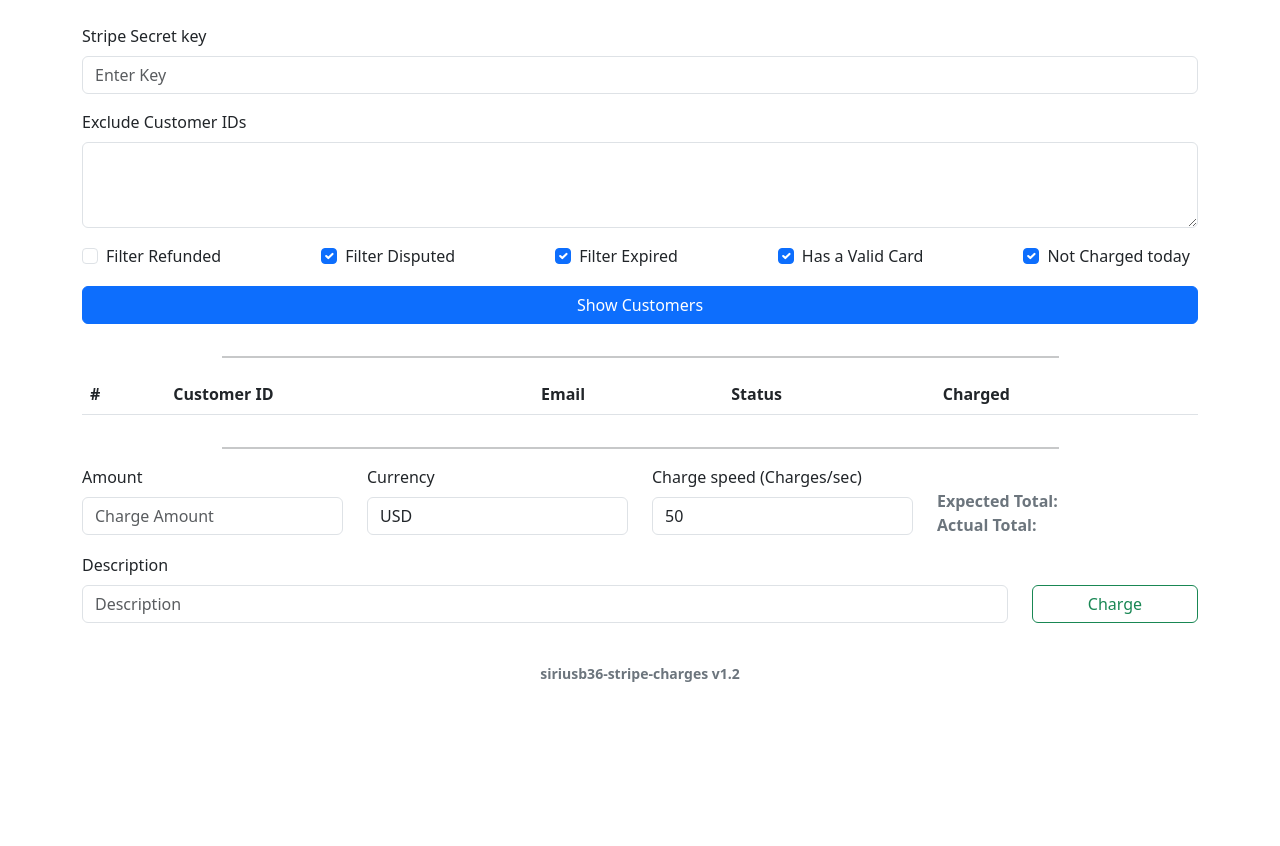
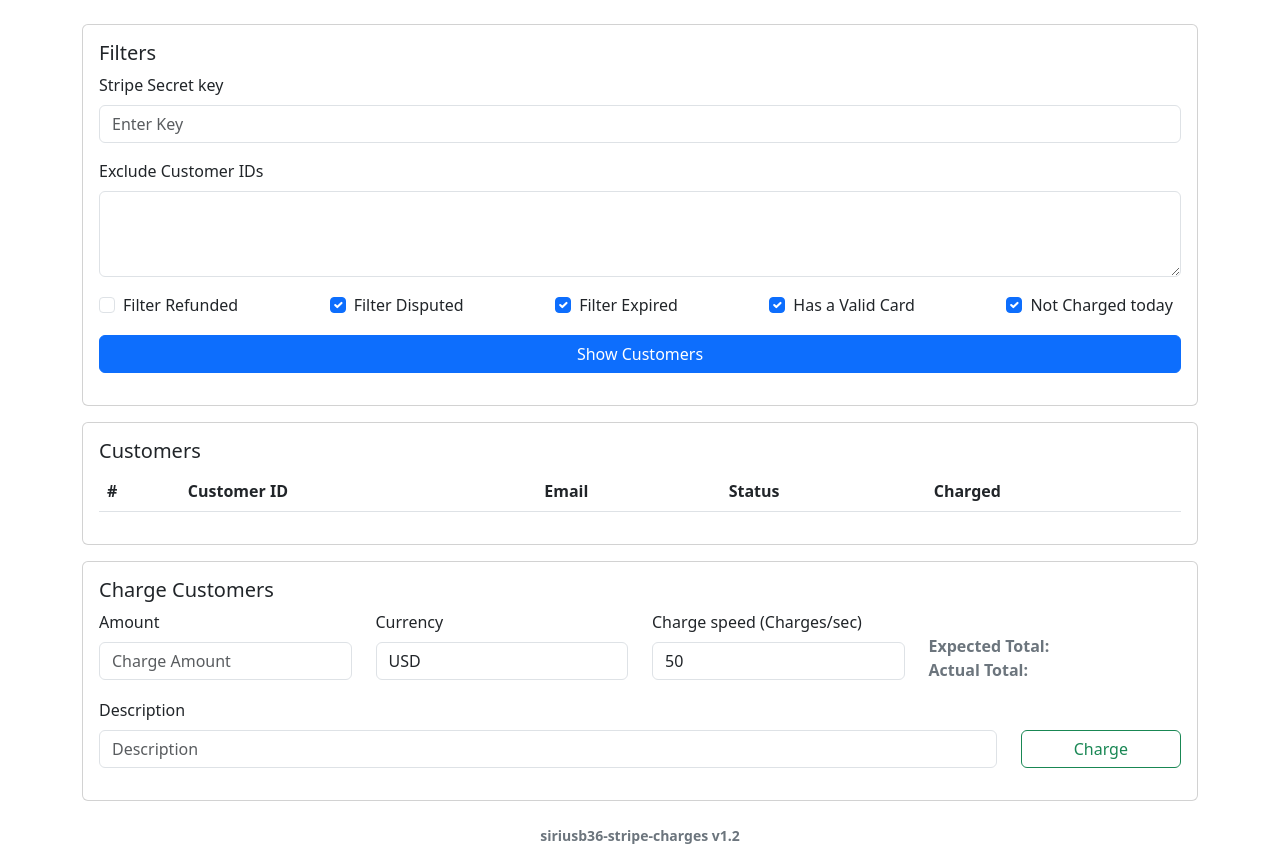
Before and after one commit to ahmed-hefny/stripe-app, a website: page public/index.html in a window 1280 px wide. Before the commit the page ends 800 px from the top, so only its background shows below. Drawn offline with nearby package versions, Linux system fonts and the light colour scheme.

Commit message:
feat: split by cards

```diff
--- a/public/index.html
+++ b/public/index.html
@@ -12,8 +12,12 @@
 
 <body>
 	<div class="container py-4">
+		<!-- 1- FILTERS -->
+		<section class="card">
+			<div class="card-body">
+				<h5 class="card-title">Filters</h5>
+				<article class="card-text">
 					<div class="">
-
 						<div class="form-group">
 							<label for="secretKey" class="form-label">Stripe Secret key</label>
 							<input type="text" class="form-control" id="secretKey" placeholder="Enter Key">
@@ -60,15 +64,20 @@
 
 
 						<button class="btn btn-primary my-3 w-100" id="applyFilter">
-                <div style="width: 1rem; height: 1rem;" class="spinner-border text-white d-none" role="loader"></div>
+							<div style="width: 1rem; height: 1rem;" class="spinner-border text-white d-none"
+								role="loader"></div>
 							Show Customers
 						</button>
 					</div>
+				</article>
+			</div>
+		</section>
 
-        <hr class="w-75 m-auto my-3 border-dark border-2">
-
-
-        <!-- Table Data -->
+		<!-- 2- CUSTOMERS TABLE -->
+		<section class="card mt-3">
+			<div class="card-body">
+				<h5 class="card-title">Customers</h5>
+				<article class="card-text">
 					<div class="table-responsive">
 						<table class="table table-striped table-hover">
 							<thead>
@@ -84,14 +93,16 @@
 
 							</tbody>
 						</table>
+					</div>
+				</article>
+			</div>
+		</section>
 
-        </div>
-
-        <hr class="w-75 m-auto my-3 border-dark border-2">
-
-
-        <!-- Table Ends here -->
-        <!-- <div class="border rounded border-2 py-3"> -->
+		<!-- 3- CHARGE CUSTOMERS -->
+		<section class="card mt-3">
+			<div class="card-body">
+				<h5 class="card-title">Charge Customers</h5>
+				<article class="card-text">
 					<div class="row">
 						<div class="col-lg-3 col-6">
 							<div class="form-group">
@@ -146,8 +157,9 @@
 							<button class="btn btn-outline-success w-100" id="charge">Charge</button>
 						</div>
 					</div>
-
-        <!-- </div> -->
+				</article>
+			</div>
+		</section>
 	</div>
 
 	<script src="https://cdn.jsdelivr.net/npm/bootstrap@5.3.0/dist/js/bootstrap.bundle.min.js"
```
Lines whose indentation alone changed are shown as unchanged.
